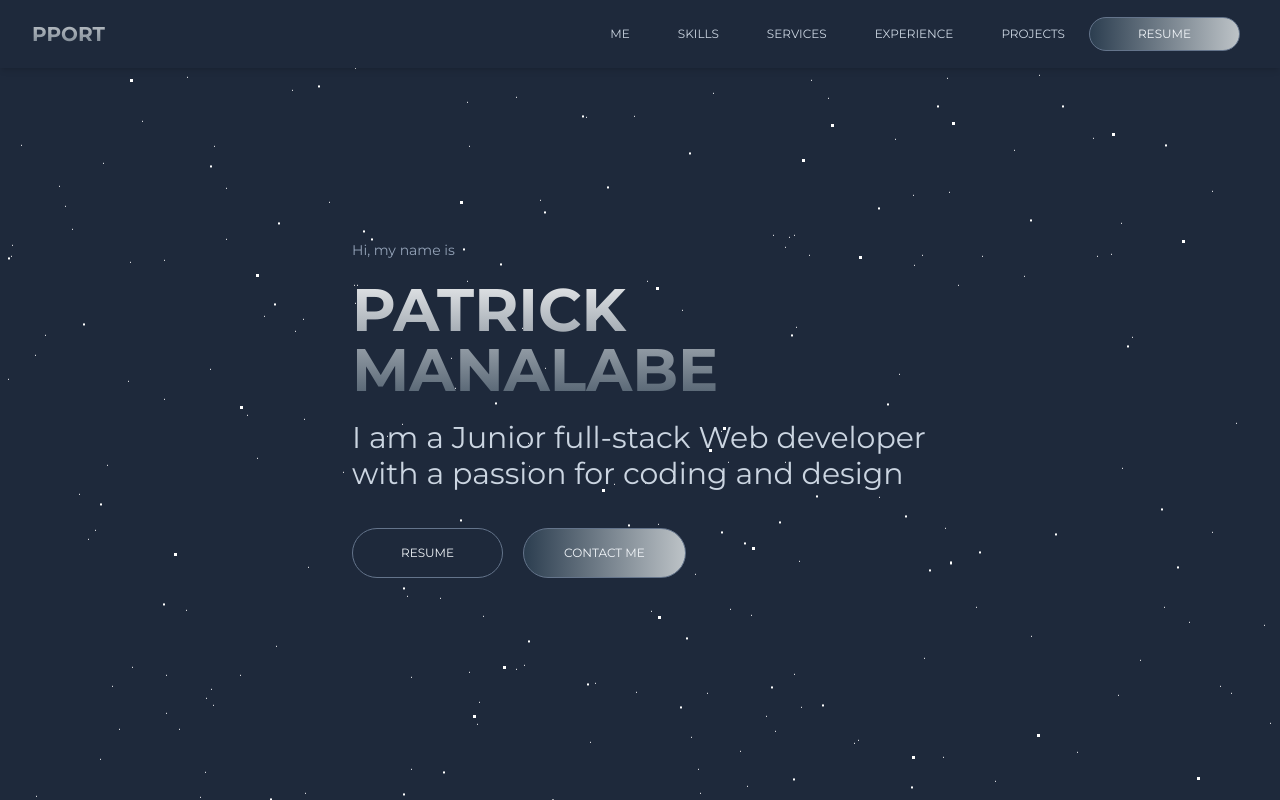
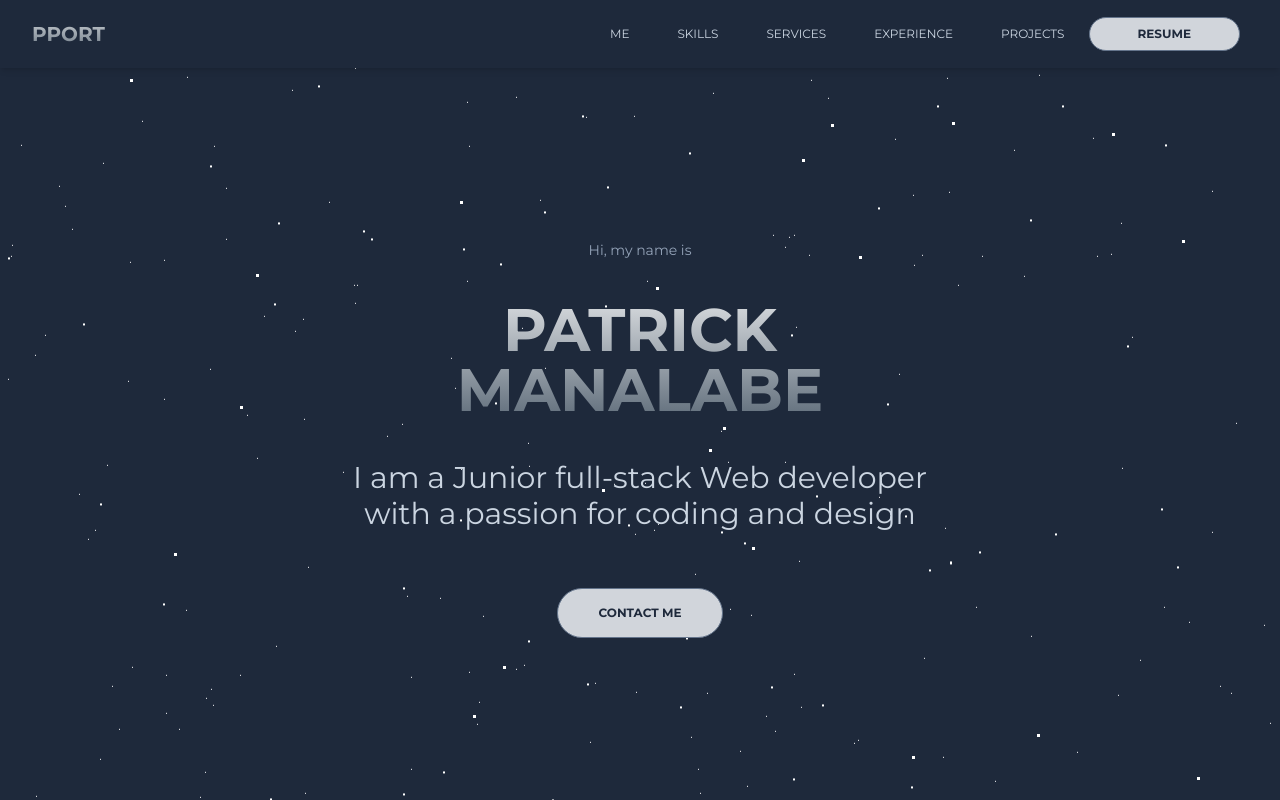
Before and after one commit to Manalabe-Patrick/patrick-manalabe-portfolio, a React (Create React App) app: page / in a window 1280 px wide. Shown: the top 800 px of the page. Built offline with nearby package versions, Linux system fonts and the light colour scheme.

Commit message:
resume will now open on another tab

```diff
--- a/src/App.css
+++ b/src/App.css
@@ -23,12 +23,10 @@ h1{
 .glow-resume{
     /* background: transparent; */
 
-
-
     border: solid #64748b 1px;
-    background: #bdc3c7;  /* fallback for old browsers */
-    background: -webkit-linear-gradient(to right, #2c3e50, #bdc3c7);  /* Chrome 10-25, Safari 5.1-6 */
-    background: linear-gradient(to right, #2c3e50, #bdc3c7); /* W3C, IE 10+/ Edge, Firefox 16+, Chrome 26+, Opera 12+, Safari 7+ */
+    background: #d1d5db;
+    color:#1e293b;
+    font-weight: bold;
 
 }
 
@@ -39,9 +37,6 @@ h1{
 
 .glow-resume:hover{
     background: #bdc3c7;  /* fallback for old browsers */
-    background: -webkit-linear-gradient(to right, #2c3e50, #bdc3c7);  /* Chrome 10-25, Safari 5.1-6 */
-    background: linear-gradient(to right, #2c3e50, #bdc3c7); /* W3C, IE 10+/ Edge, Firefox 16+, Chrome 26+, Opera 12+, Safari 7+ */
-
 }
 
 
--- a/src/Components/AboutMe.jsx
+++ b/src/Components/AboutMe.jsx
@@ -9,23 +9,20 @@ const AboutMe = ({ facebook, link, insta, github, TogaPic }) => {
     <div>
       <section className="pt-30 pt-1/2 p-8 content md:px-24 xl:w-3/5 xl:m-auto">
         <FadeInOnScroll>
-          <p className="text-slate-400 text-sm">Hi, my name is</p>
+          <p className="text-slate-400 text-sm text-center">Hi, my name is</p>
 
           <TypingText
             text="PATRICK MANALABE"
             className={
-              "text-3xl py-5 text-rose-600 font-bold md:text-4xl lg:text-6xl"
+              "text-3xl py-10 text-rose-600 font-bold md:text-4xl lg:text-6xl text-center"
             }
           />
-          <p className="text-slate-300 pb-4 lg:text-3xl">
+          <p className="text-slate-300 pb-4 lg:text-3xl text-center">
             I am a Junior full-stack Web developer with a passion for coding and
             design
           </p>
           <div>
-            <button className="my-5 mr-5 py-4 px-12 text-slate-100 text-xs bg-rose-700 rounded-full glow-resume header_btn">
-              RESUME
-            </button>
-            <button className="py-4 px-10 text-slate-100 text-xs bg-rose-700 rounded-full glow-resume ">
+            <button className="py-4 px-10 text-slate-100 text-xs  rounded-full glow-resume block m-auto mt-10">
               CONTACT ME
             </button>
           </div>
--- a/src/Components/Navbar.jsx
+++ b/src/Components/Navbar.jsx
@@ -1,6 +1,13 @@
 import React from "react";
 
+import resume from "../Assets/files/manalabe_resume.pdf";
+
 export const Navbar = () => {
+  const openResume = () => {
+    // const pdfUrl = "path/to/your/pdf.pdf";
+    window.open(resume, "_blank");
+  };
+
   return (
     <>
       <nav className="fixed  top-0 left-0 bg-slate-800 w-full shadow-md z-10">
@@ -13,7 +20,10 @@ export const Navbar = () => {
             <li className="py-4 px-6 text-slate-300 text-xs">EXPERIENCE</li>
             <li className="py-4 px-6 text-slate-300 text-xs">PROJECTS</li>
             <li>
-              <button className="py-2 px-12 text-slate-100 text-xs bg-rose-700 rounded-full glow-resume">
+              <button
+                className="py-2 px-12 text-slate-100 text-xs bg-rose-700 rounded-full glow-resume"
+                onClick={openResume}
+              >
                 RESUME
               </button>
             </li>
```
Also changed, not shown: 1 other file (tests, documents, lock files or other folders).
